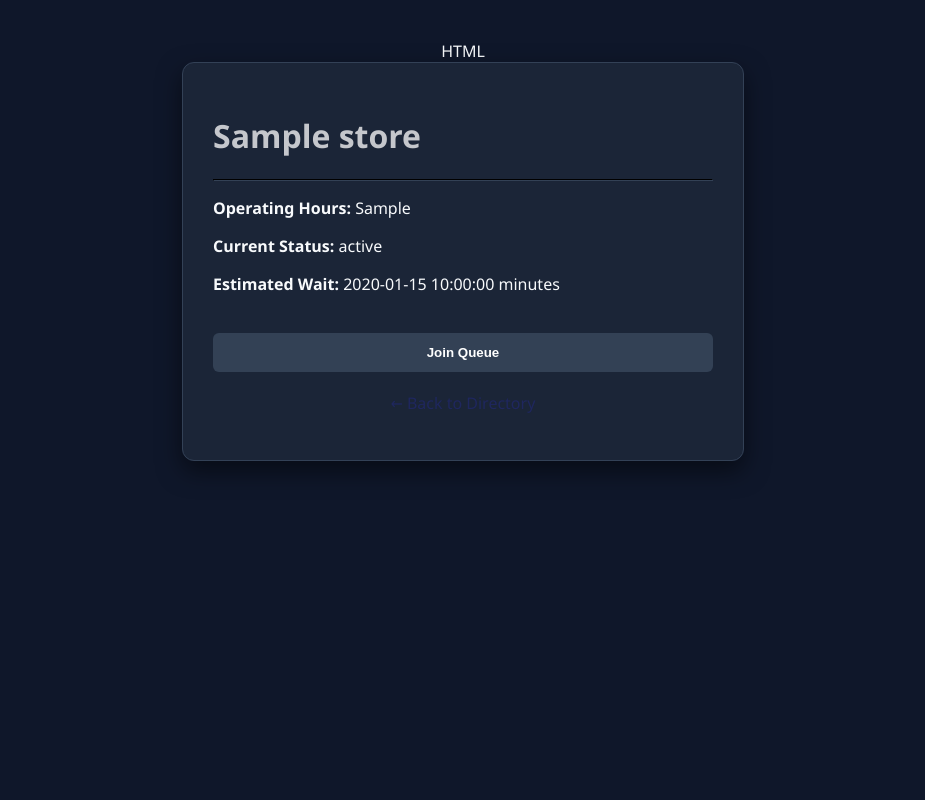
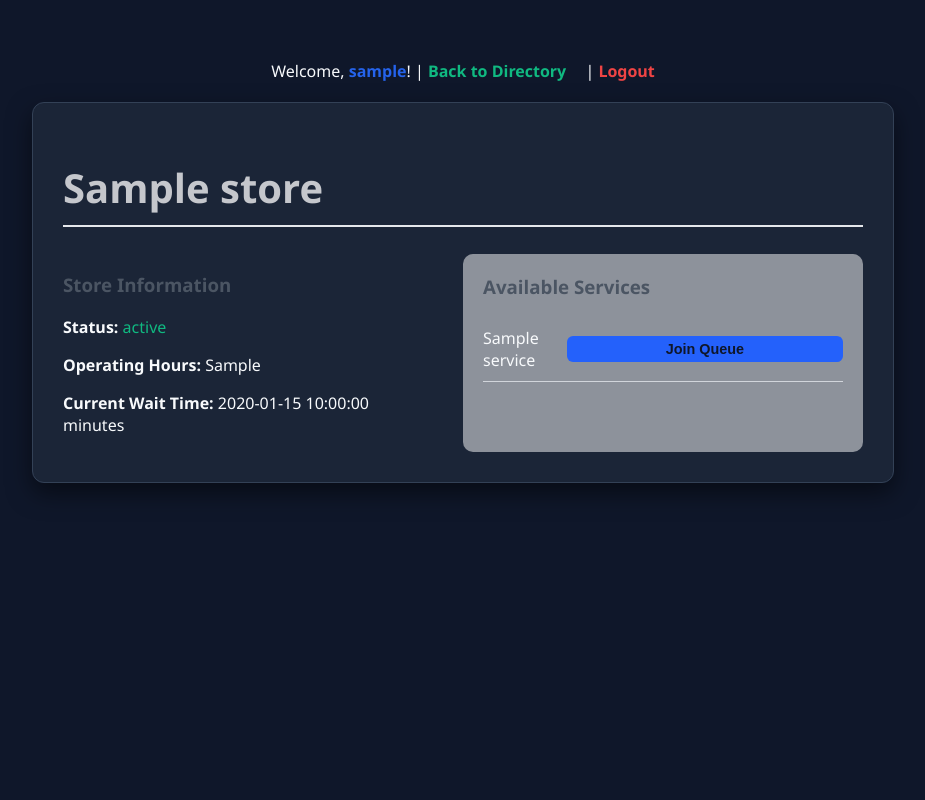
Before and after one commit to khngxuanming-boop/CSP-2620---GROUP-3, a Flask app: template templates/store_details.html in a window 1280 px wide. Shown: the whole page, without its empty margins (177-1102 px from the left). Run offline with Flask 3, Linux system fonts and the light colour scheme; the template is opened without the code that fills it: most values are stand-ins (such as "Sample title", 1, 10 or a date in 2020).

Commit message:
Remastered store_details.html
Also added so it can take info from the Queue logic!

```diff
--- a/templates/store_details.html
+++ b/templates/store_details.html
@@ -1,24 +1,46 @@
-HTML
 <!DOCTYPE html>
 <html lang="en">
 <head>
-    <title>{{ store['name'] }} Details</title>
+    <title>{{ store['store_name'] }} - Details</title>
     <link rel="stylesheet" href="{{ url_for('static', filename='style.css') }}">
 </head>
 <body>
-    <div class="card">
-        <h1>{{ store['name'] }}</h1>
-        <hr style="border-color: #334155;">
-        <p><strong>Operating Hours:</strong> {{ store['operating_hours'] }}</p>
-        <p><strong>Current Status:</strong> {{ store['store_status'] }}</p>
-        <p><strong>Estimated Wait:</strong> {{ store['estimated_wait_time'] }} minutes</p>
+    <div style="text-align: right; padding: 20px; max-width: 1000px; margin: 0 auto;">
+        <span>Welcome, <strong style="color: #2563eb;">{{ username }}</strong>!</span> |
+        <a href="/stores" style="color: #10b981; font-weight: bold; margin-right: 15px; text-decoration: none;">Back to Directory</a> |
+        <a href="/logout" style="color: #ef4444; font-weight: bold; text-decoration: none;">Logout</a>
+    </div>
 
-        <br>
-        <button style="background-color: #334155; color: white;">Join Queue</button>
-        <!--To be continued/Coming soon!-->
-        <p style="text-align: center; margin-top: 20px;">
-            <a href="/">&larr; Back to Directory</a>
-        </p>
+    <div class="card" style="max-width: 800px; margin: 0 auto; text-align: left;">
+        <h1 style="font-size: 2.5em; border-bottom: 2px solid #e5e7eb; padding-bottom: 10px;">
+            {{ store['store_name'] }}
+        </h1>
+
+        <div style="display: flex; gap: 40px; margin-top: 20px;">
+            <!-- Left Column: Store Info -->
+            <div style="flex: 1;">
+                <h3 style="color: #4b5563;">Store Information</h3>
+                <p><strong>Status:</strong> <span style="color: #10b981;">{{ store['store_status'] }}</span></p>
+                <p><strong>Operating Hours:</strong> {{ store['operating_hours'] }}</p>
+                <p><strong>Current Wait Time:</strong> {{ store['estimated_wait_time'] }} minutes</p>
+            </div>
+
+            <!-- Right Column: Services Available -->
+            <div style="flex: 1; background: rgba(255, 255, 255, 0.5); padding: 20px; border-radius: 10px;">
+                <h3 style="color: #4b5563; margin-top: 0;">Available Services</h3>
+                <ul style="list-style-type: none; padding: 0;">
+                    {% for service in services %}
+                        <li style="padding: 10px 0; border-bottom: 1px solid #d1d5db; display: flex; justify-content: space-between; align-items: center;">
+                            <span>{{ service['service_name'] }}</span>
+                            <!-- Ready for the queue logic -->
+                            <button style="padding: 5px 15px; font-size: 0.9em;">Join Queue</button>
+                        </li>
+                    {% else %}
+                        <p style="color: #6b7280; font-style: italic;">No services listed yet.</p>
+                    {% endfor %}
+                </ul>
+            </div>
+        </div>
     </div>
 </body>
 </html>
```
